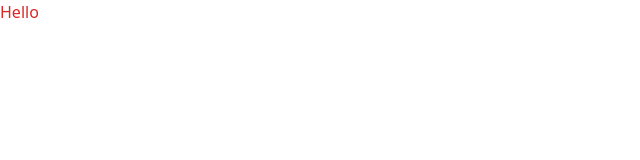
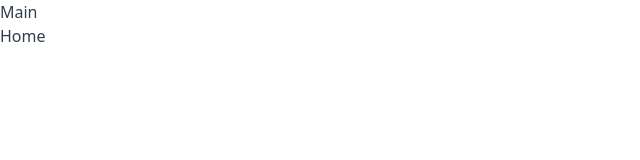
Before and after one commit to akdmousom/task-managemnet-system, a React (Vite) app: page / in a window 1280 px wide. Shown: the top 160 px of the page, without its empty margins (0-640 px from the left). Built offline with nearby package versions, Linux system fonts and the light colour scheme.

Commit message:
All initial folders added & mainlayout, dashboard layour, public router is added

```diff
--- /dev/null
+++ b/src/LayOuts/Dashboard.jsx
@@ -0,0 +1,9 @@
+const Dashboard = () => {
+    return (
+        <div>
+
+        </div>
+    );
+};
+
+export default Dashboard;
--- /dev/null
+++ b/src/LayOuts/MainLayout.jsx
@@ -0,0 +1,12 @@
+import { Outlet } from "react-router-dom";
+
+const MainLayout = () => {
+    return (
+        <div>
+            <h1>Main</h1>
+            <Outlet/>
+        </div>
+    );
+};
+
+export default MainLayout;
--- /dev/null
+++ b/src/Pages/Home/Home.jsx
@@ -0,0 +1,10 @@
+
+const Home = () => {
+    return (
+        <div>
+            <h1>Home</h1>
+        </div>
+    );
+};
+
+export default Home;
--- /dev/null
+++ b/src/Routes/PublicRoute/Router.jsx
@@ -0,0 +1,18 @@
+import { createBrowserRouter } from "react-router-dom";
+import MainLayout from "../../LayOuts/MainLayout";
+import Home from "../../Pages/Home/Home";
+
+const Router = createBrowserRouter([
+    {
+        path: '/',
+        element: <MainLayout/>,
+        children: [
+            {
+                index: true,
+                element: <Home/>
+            }
+        ]
+    }
+])
+
+export default Router;
--- a/src/main.jsx
+++ b/src/main.jsx
@@ -1,13 +1,16 @@
 import React from 'react'
 import ReactDOM from 'react-dom/client'
-import App from './App.jsx'
 import './index.css'
 import { HelmetProvider } from 'react-helmet-async'
+import { RouterProvider } from 'react-router-dom'
+import Router from './Routes/PublicRoute/Router.jsx'
 
 ReactDOM.createRoot(document.getElementById('root')).render(
   <React.StrictMode>
     <HelmetProvider>
-      <App />
+      <RouterProvider router={Router}>
+
+      </RouterProvider>
     </HelmetProvider>
   </React.StrictMode>,
 )
```
